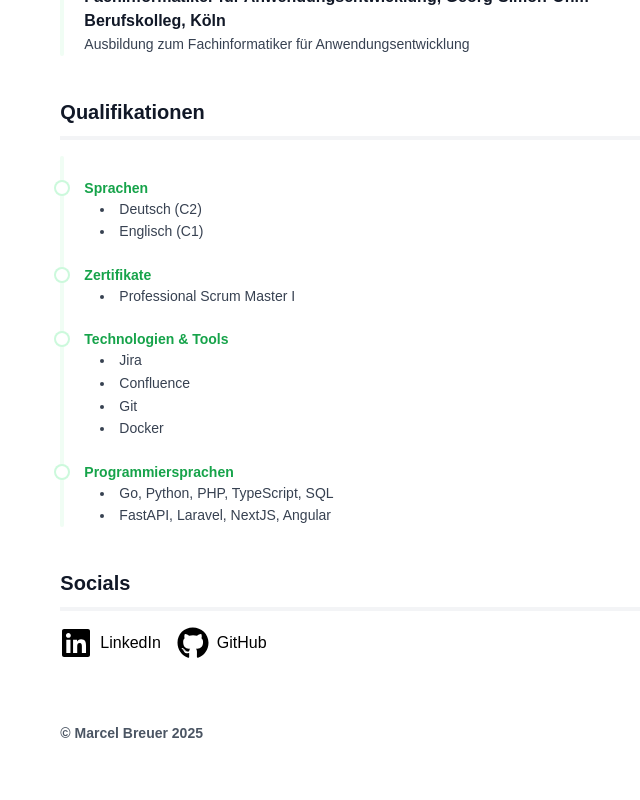
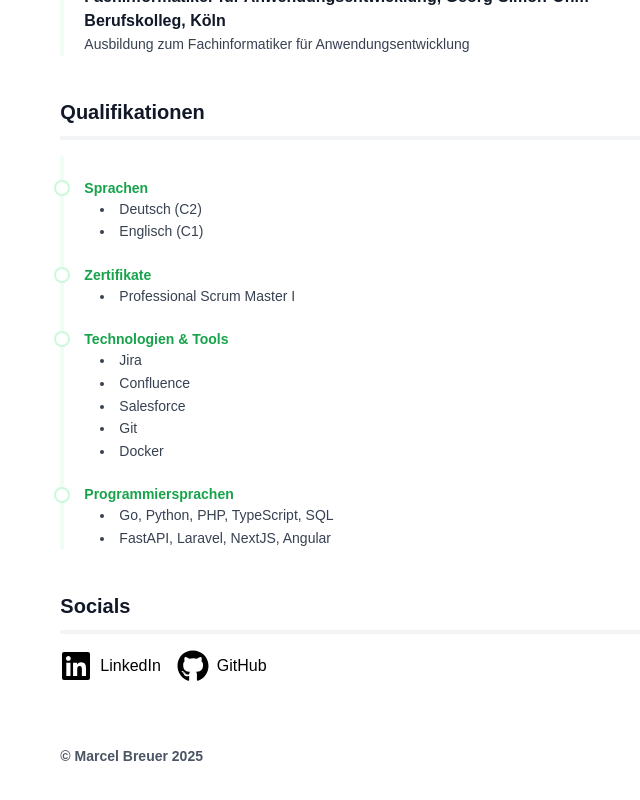
Before and after one commit to breuermarcel/portfolio, a Next.js app: page / in a window 1280 px wide. Shown: the part 1023-1823 px from the top of the page, without its empty margins (497-1137 px from the left). Built offline with nearby package versions, Linux system fonts and the light colour scheme.

Commit message:
Add Salesforce to the list of tools in the homepage

```diff
--- a/src/app/page.tsx
+++ b/src/app/page.tsx
@@ -230,6 +230,7 @@ export default function Home () {
                 <ul className='ms-4 list-inside list-disc'>
                   <li>Jira</li>
                   <li>Confluence</li>
+                  <li>Salesforce</li>
                   <li>Git</li>
                   <li>Docker</li>
                 </ul>
```
